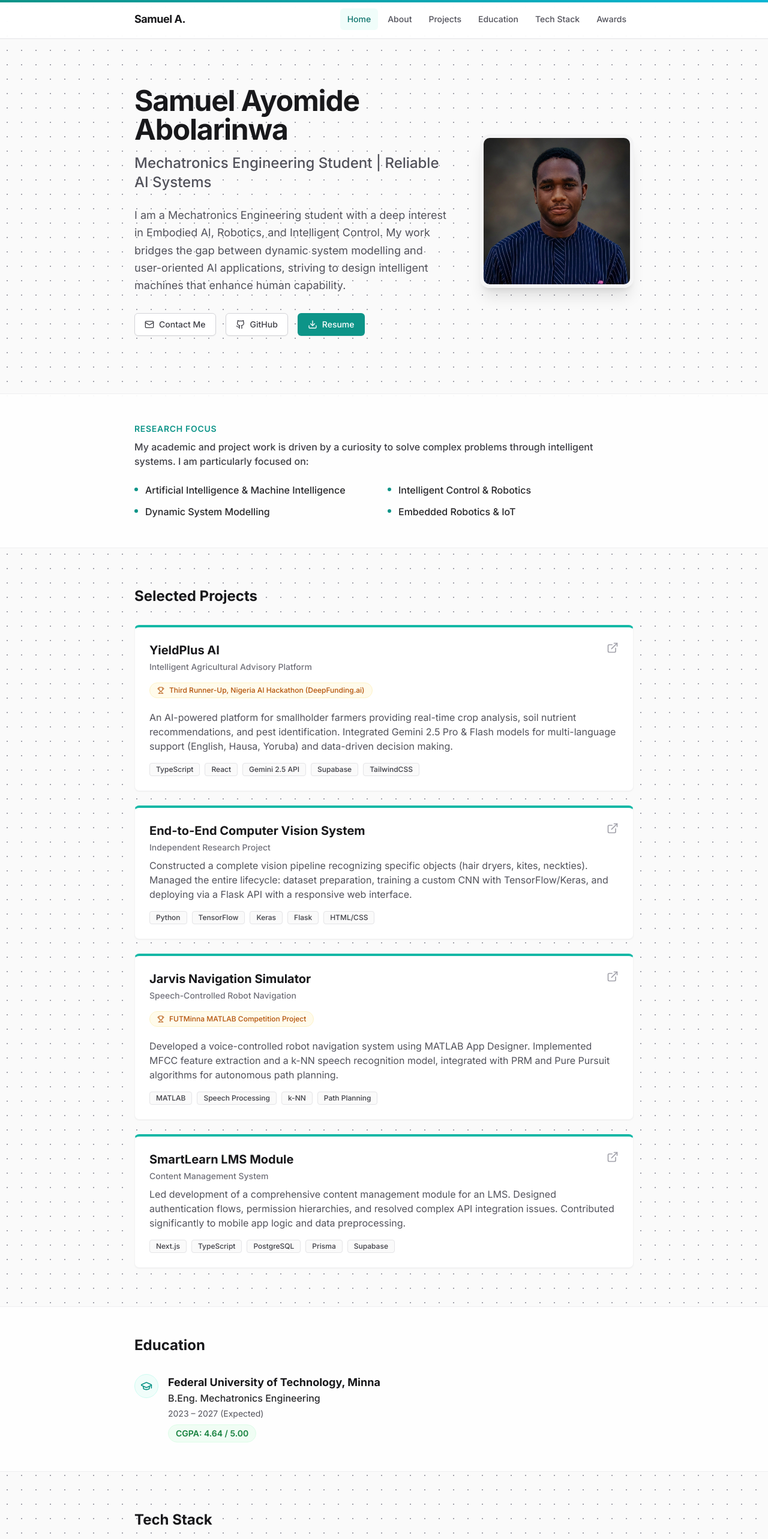
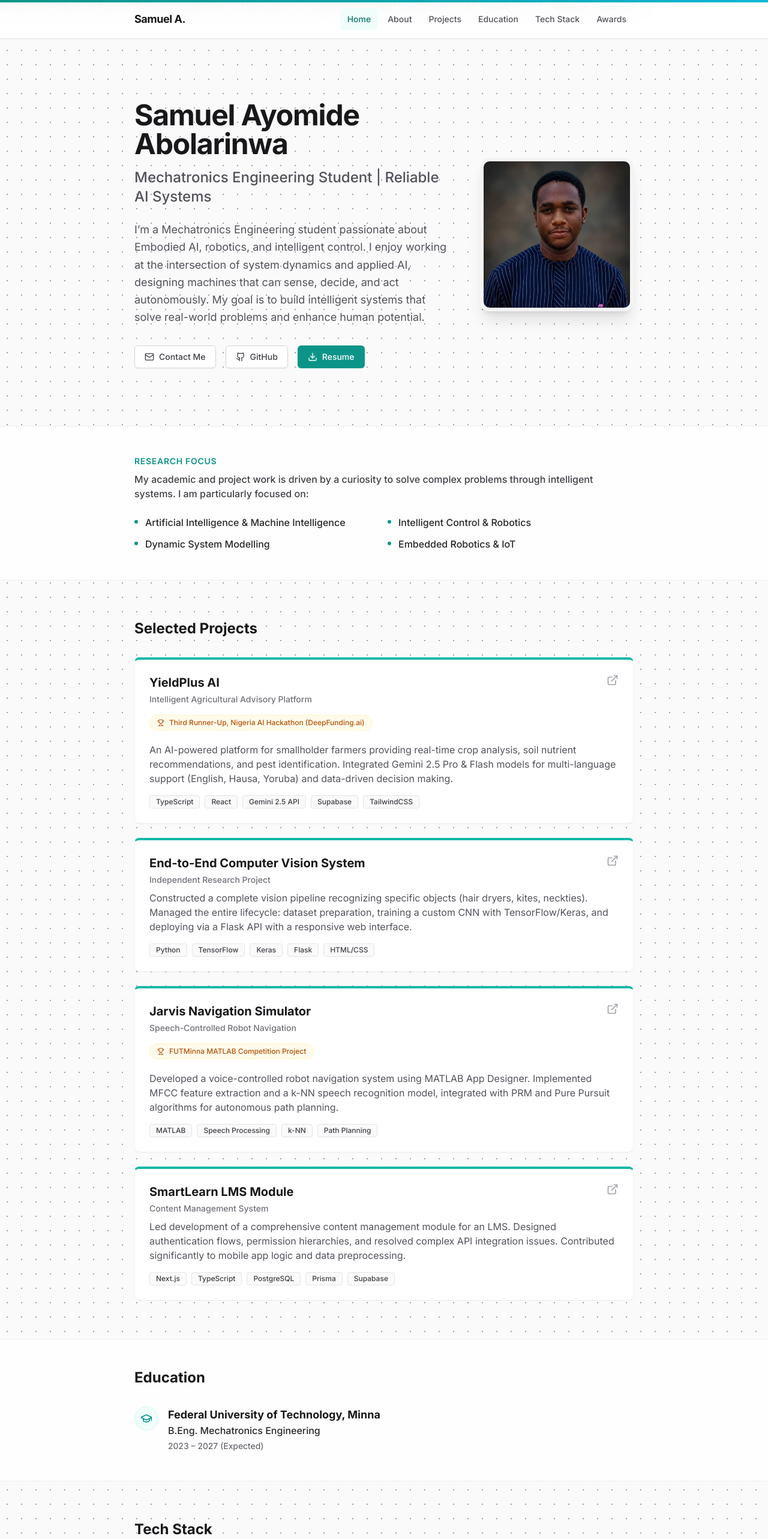
Before and after one commit to Ayomide-16/Personal-Website, a React (Vite) app: page / in a window 1280 px wide. Shown: the top 2566 px of the page at 60% size. Built offline with nearby package versions, Linux system fonts and the light colour scheme.

Commit message:
update: remove CGPA, fix favicon, add cloud skills

```diff
--- a/components/Education.tsx
+++ b/components/Education.tsx
@@ -17,9 +17,7 @@ const Education: React.FC = () => {
             <h3 className="text-lg font-bold text-gray-900">{EDUCATION.school}</h3>
             <div className="text-gray-800 font-medium">{EDUCATION.degree}</div>
             <div className="text-gray-600 text-sm mt-1">{EDUCATION.duration}</div>
-            <div className="mt-2 inline-block px-3 py-1 bg-green-50 text-green-700 text-sm font-semibold rounded-full border border-green-100">
-              {EDUCATION.grade}
-            </div>
+
           </div>
         </div>
       </div>
--- a/constants.ts
+++ b/constants.ts
@@ -3,7 +3,7 @@ import { Project, SkillCategory, Award, Education } from './types';
 export const PERSONAL_INFO = {
   name: "Samuel Ayomide Abolarinwa",
   title: "Mechatronics Engineering Student | Reliable AI Systems",
-  bio: "I am a Mechatronics Engineering student with a deep interest in Embodied AI, Robotics, and Intelligent Control. My work bridges the gap between dynamic system modelling and user-oriented AI applications, striving to design intelligent machines that enhance human capability.",
+  bio: "I’m a Mechatronics Engineering student passionate about Embodied AI, robotics, and intelligent control. I enjoy working at the intersection of system dynamics and applied AI, designing machines that can sense, decide, and act autonomously. My goal is to build intelligent systems that solve real-world problems and enhance human potential.",
   email: "abolarinwasa@gmail.com",
   phone: "+234 810 411 8605",
   github: "https://github.com/Ayomide-16",
@@ -55,8 +55,7 @@ export const PROJECTS: Project[] = [
 export const EDUCATION: Education = {
   school: "Federal University of Technology, Minna",
   degree: "B.Eng. Mechatronics Engineering",
-  duration: "2023 – 2027 (Expected)",
-  grade: "CGPA: 4.64 / 5.00"
+  duration: "2023 – 2027 (Expected)"
 };
 
 export const SKILLS: SkillCategory[] = [
@@ -74,7 +73,7 @@ export const SKILLS: SkillCategory[] = [
   },
   {
     category: "Tools & Web",
-    items: ["React", "Next.js", "Git/GitHub", "Supabase", "TailwindCSS"]
+    items: ["React", "Next.js", "Git/GitHub", "Supabase", "TailwindCSS", "GCP", "Amazon Cloud"]
   }
 ];
 
--- a/index.html
+++ b/index.html
@@ -5,8 +5,9 @@
   <meta charset="UTF-8" />
   <meta name="viewport" content="width=device-width, initial-scale=1.0" />
   <title>Samuel Ayomide Abolarinwa | Mechatronics Engineer</title>
-  <meta name="description"
-    content="Portfolio of Samuel Ayomide Abolarinwa, a Mechatronics Engineering student specializing in AI, Robotics, and Intelligent Systems." />
+  content="Portfolio of Samuel Ayomide Abolarinwa, a Mechatronics Engineering student specializing in AI, Robotics, and
+  Intelligent Systems." />
+  <link rel="icon" type="image/png" href="/favicon.png" />
   <script src="https://cdn.tailwindcss.com"></script>
   <link rel="preconnect" href="https://fonts.googleapis.com">
   <link rel="preconnect" href="https://fonts.gstatic.com" crossorigin>
--- a/types.ts
+++ b/types.ts
@@ -23,5 +23,4 @@ export interface Education {
   school: string;
   degree: string;
   duration: string;
-  grade: string;
 }
```
